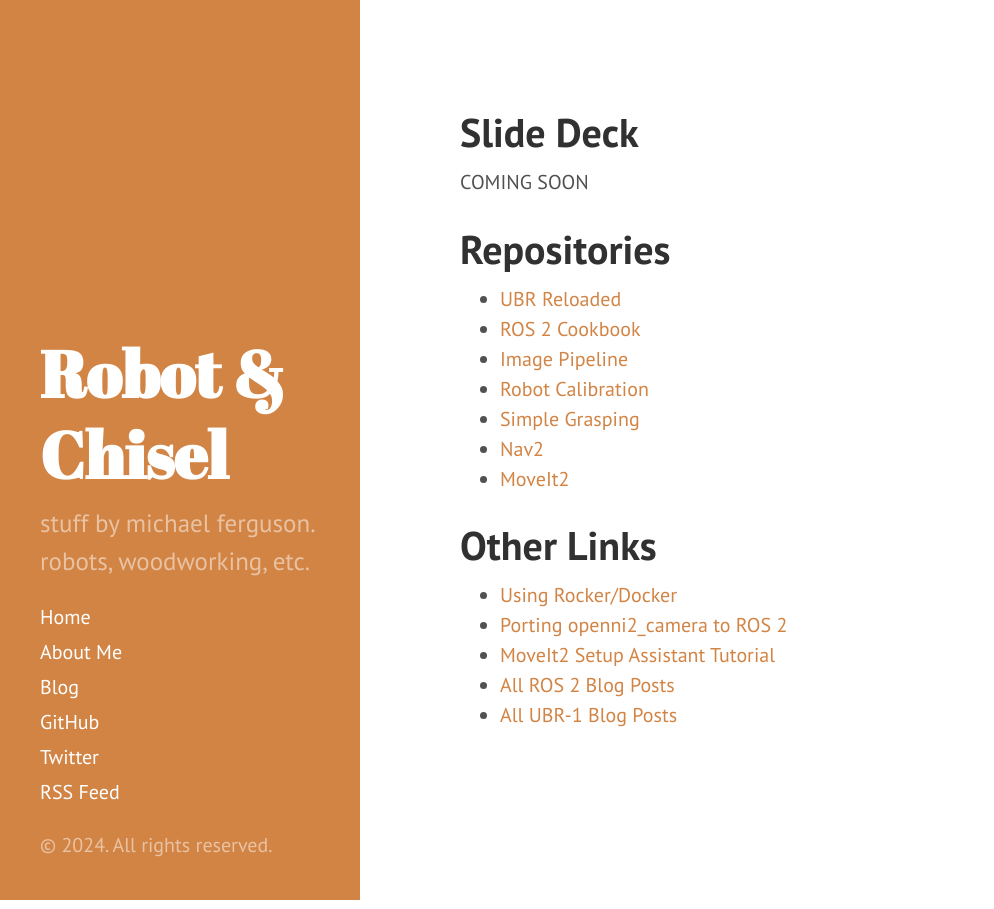
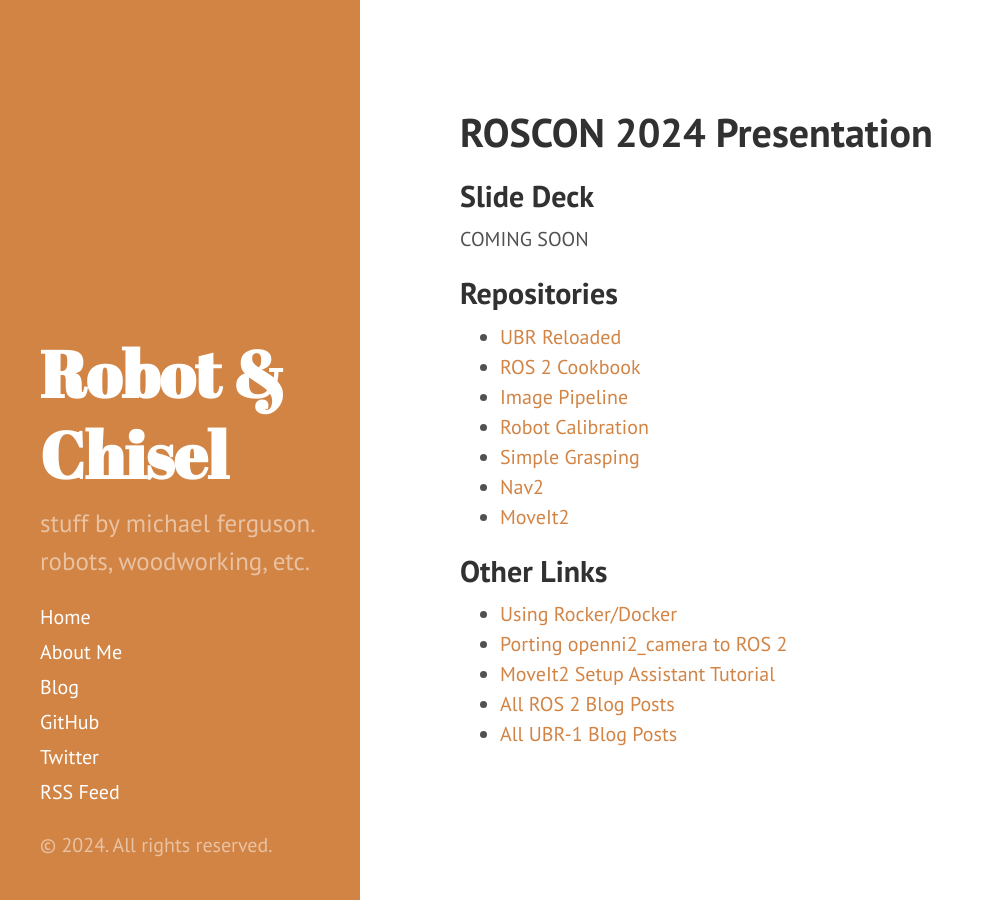
Before and after one commit to robotandchisel/robotandchisel.github.io, a Jekyll site: the page built from roscon24.md, in a window 1280 px wide. Shown: the whole page, without its empty margins (0-994 px from the left). Built offline with Jekyll 4.4.1, drawn with Linux system fonts in a browser that asks for light colours.

Commit message:
add page title

```diff
--- a/roscon24.md
+++ b/roscon24.md
@@ -2,11 +2,13 @@
 layout: page
 ---
 
-# Slide Deck
+# ROSCON 2024 Presentation
+
+## Slide Deck
 
 COMING SOON
 
-# Repositories
+## Repositories
 
  * [UBR Reloaded](https://github.com/mikeferguson/ubr_reloaded)
  * [ROS 2 Cookbook](https://github.com/mikeferguson/ros2_cookbook)
@@ -16,7 +18,7 @@
  * [Nav2](https://nav2.org)
  * [MoveIt2](https://moveit.picknik.ai)
 
-# Other Links
+## Other Links
 
  * [Using Rocker/Docker]({% post_url 2022-06-21-ubr1-on-ros2 %})
  * [Porting openni2_camera to ROS 2]({% post_url 2020-06-16-ubr1-on-ros2 %})
```
